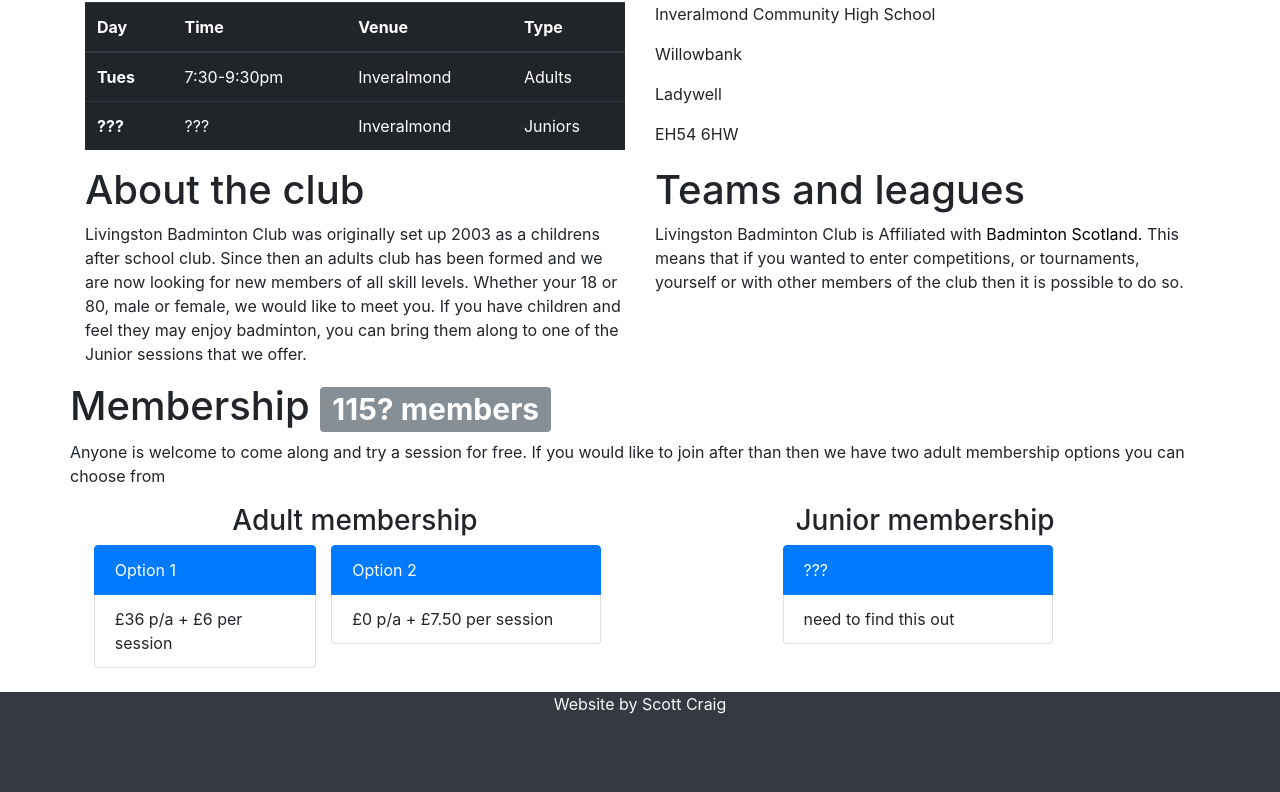
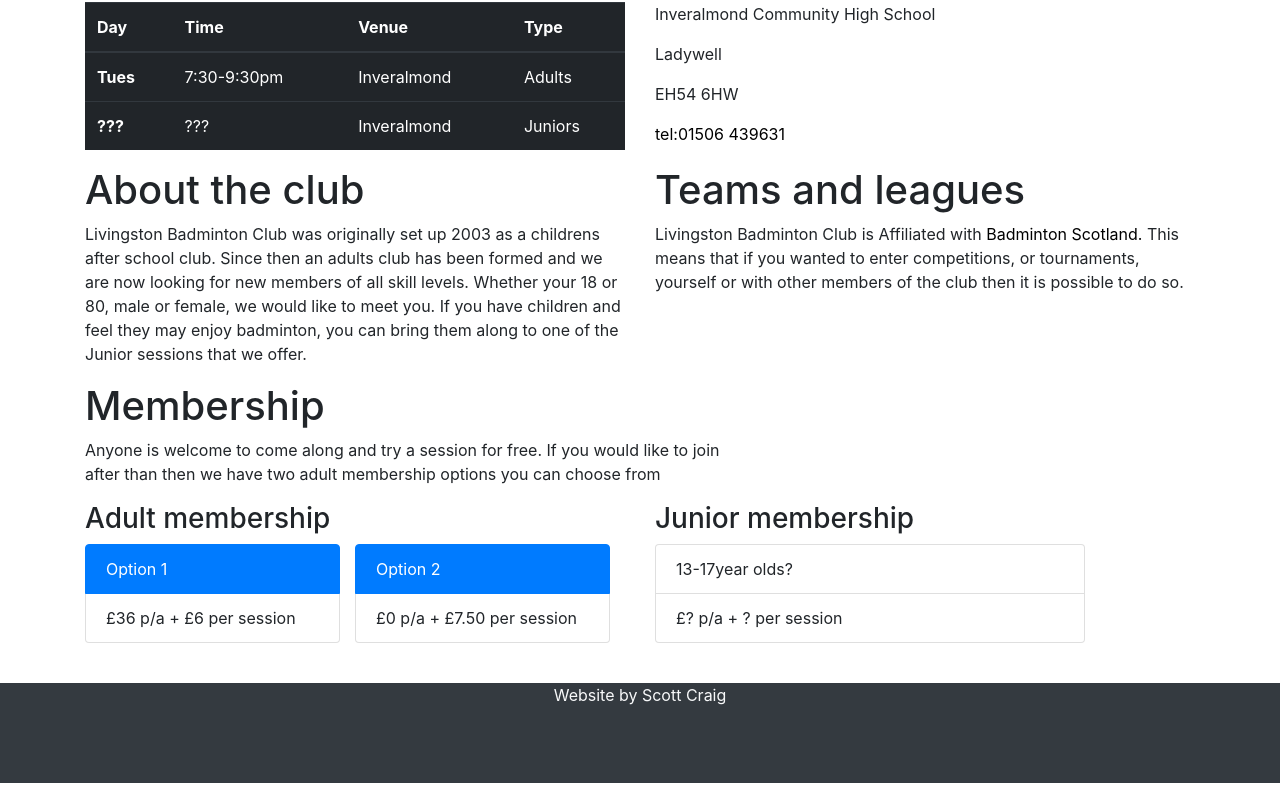
Before and after one commit to scottdavidcraig/Sports-Club, a plain HTML site: page index.html in a window 1280 px wide. Shown: the part 556-1348 px from the top of the page. Drawn offline with nearby package versions, Linux system fonts and the light colour scheme.

Commit message:
Bugfix: sorted membership section layout issue

```diff
--- a/index.html
+++ b/index.html
@@ -88,6 +88,7 @@
     </section>
 
 <main class="container">
+
 <div class="row">
   <section id="times" class="col-md-6">
     <h1>Times</h1>
@@ -118,13 +119,15 @@
 </table>
   </section>
   <section id="venue" class="col-md-6">
-    <h1>Location</h1>
+    <h1>Venue</h1>
+
     <address class="">
       <p>Inveralmond Community High School</p>
-      <p>Willowbank</p>
       <p>Ladywell</p>
       <p>EH54 6HW</p>
     </address>
+    <a href="tel:01506 439631">tel:01506 439631</a>
+
   </section>
 </div>
 
@@ -145,42 +148,60 @@
 
 
 
-    <section id="membership" class="row pb-4">
-      <h1>Membership <span class="badge badge-secondary">115? members</span></h1>
 
+<section id="membership" class=" row pb-4">
+
+    <div class="col-md-7 ">
+      <h1>Membership </h1>
       <p>Anyone is welcome to come along and try a session for free. If you would like to join after than then we have two adult membership options you can choose from</p>
+    </div>
 
-<div class="adult col-md-6">
-  <h3 class="text-center">Adult membership</h3>
+    <div class="container">
+      <div class="row">
+        <div class=" adult col-md-6">
+
+          <h3 class="">Adult membership</h3>
+          <div class="container">
             <div class="row justify-content-center">
 
-    <ul class="list-group col-md-5">
+              <ul class="list-group col-md-6 pb-3">
                 <li class="list-group-item active">Option 1</li>
                 <li class="list-group-item">£36 p/a + £6 per session</li>
               </ul>
-    <ul class="list-group col-md-6">
+              <ul class="list-group col-md-6 pb-3">
                 <li class="list-group-item active">Option 2</li>
                 <li class="list-group-item">£0 p/a + £7.50 per session</li>
               </ul>
+            </div><!--end of row-->
+          </div><!--end of container-->
+
       </div>
-</div>
-    <div class="junior col-md-6">
-      <h3 class="text-center">Junior membership</h3>
-      <div class="row justify-content-center">
 
-        <ul class="list-group col-md-6">
-          <li class="list-group-item active">???</li>
-          <li class="list-group-item">need to find this out</li>
+      <div class="junior col-md-5">
+            <h3 class="">Junior membership</h3>
+            <div class="container">
+              <div class="row ">
+
+                <ul class="list-group col-md-12">
+                  <li class="list-group-item"><span>13-17year olds?</span> </li>
+                  <li class="list-group-item">£? p/a + ? per session</li>
                 </ul>
 
+              </div><!--end of row-->
+            </div><!--end of container-->
       </div>
-    </div>
+
+      </div><!--end of row-->
+    </div><!--end of container-->
 
 
 </section>
 
 
+
+
 </main>
+
     <footer class="bg-dark text-light text-center ">
       <p class="align-middle">Website by Scott Craig</p>
     </footer>
--- a/sass/styles.scss
+++ b/sass/styles.scss
@@ -12,5 +12,4 @@ footer{
 
  a {
 color: black;
-
 }
```
Lines whose indentation alone changed are shown as unchanged.
